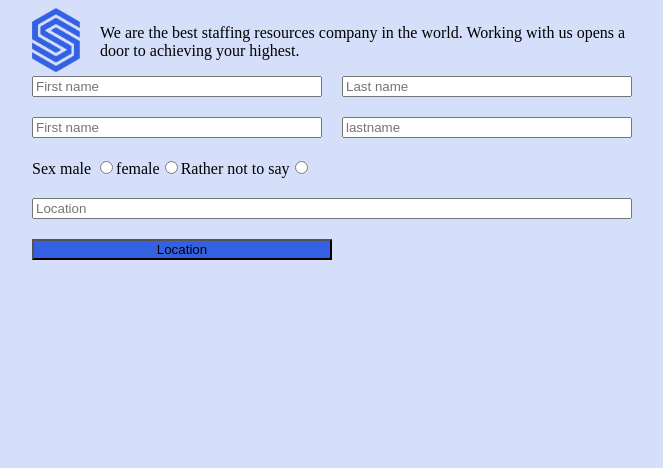
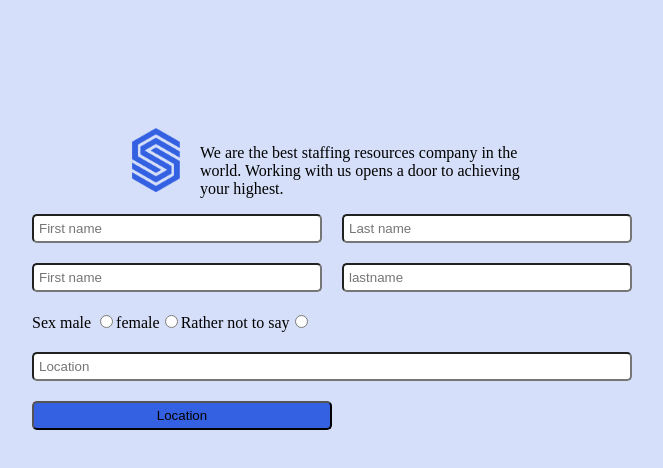
Before and after one commit to Schadrack2544/group1, a plain HTML site: page index.html in a window 1280 px wide. Shown: the whole page, without its empty margins (308-971 px from the left). Drawn offline with Linux system fonts and the light colour scheme.

Commit message:
adding new styles

```diff
--- a/assets/css/main.css
+++ b/assets/css/main.css
@@ -1,10 +1,15 @@
 .container{
 width:600px;
 margin:0 auto;
+align-self:center;
+padding:15vh 0vh;
 }
 .logo-and-intro{
 display:flex;
-gap:20px;width:600px;
+gap:20px;
+width:400px;
+margin:0 auto;
+justify-items: center;
 }
 .logo{
 
@@ -36,7 +41,11 @@ body{
     background-color:#d6dff9;
     display:flex;
     flex-direction: column;
+    justify-items: center;
+    align-items: center;
 }
-input button{
-border-radius:10px;
+input, button{
+border-radius:5px;
+padding:5px;
+outline:none;
 }
```
